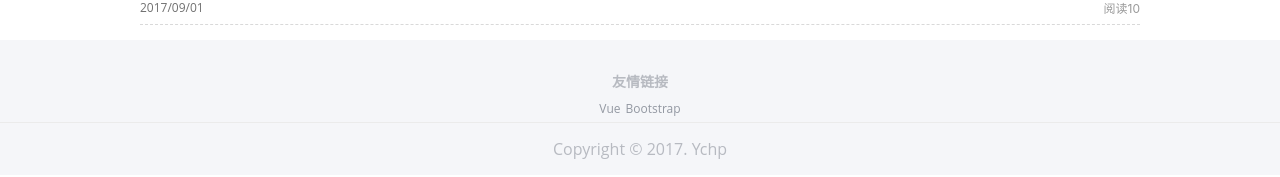
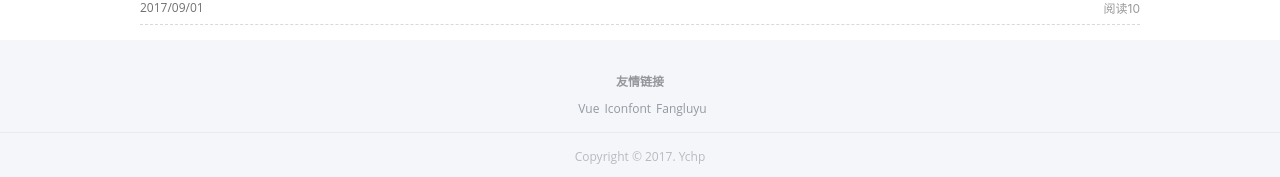
Before and after one commit to ychp/blog-front, a Vue app: page /web in a window 1280 px wide. Shown: the part 1382-1559 px from the top of the page. Built offline with nearby package versions, Linux system fonts and the light colour scheme; a small style sheet from the web is missing.

Commit message:
update footer

```diff
--- a/src/components/common/footer/view.js
+++ b/src/components/common/footer/view.js
@@ -10,8 +10,12 @@ export default {
           url: 'https://cn.vuejs.org/'
         },
         {
-          name: 'Bootstrap',
-          url: 'http://www.bootcss.com/s'
+          name: 'Iconfont',
+          url: 'http://iconfont.cn/'
+        },
+        {
+          name: 'Fangluyu',
+          url: 'http://fangluyu.cn/'
         }
       ]
     }
--- a/src/components/common/footer/view.less
+++ b/src/components/common/footer/view.less
@@ -1,3 +1,4 @@
+@import '../../global/base.less';
 .footer {
   position: relative;
   margin-top: 15px;
@@ -11,21 +12,19 @@
     margin-top: 15px;
     text-align: center;
     .t-h3 {
-      font-size: 14px;
-      color: #b7bac1;
+      font-size: 12px;
+      color: #94969B;
       line-height: 24px;
-      margin-bottom: 0px;
     }
     .list-inline {
-      padding-left: 0;
-      margin-left: -5px;
-      list-style: none;
-      margin-bottom: 0;
-      li {
+      margin: auto;
+      width: 400px;
+      margin-bottom: 10px;
+      .friend-link {
         line-height: 26px;
         display: inline-block;
+        padding-top: 0px;
         padding-left: 5px;
-        list-style: none;
         a {
           color: #9398A2;
           font-size: 12px;
@@ -37,9 +36,8 @@
     width: 100%;
     margin: auto;
     .copyright {
+      font-size: 12px;
       color: #b7bac1;
-      text-align: center;
-      margin-bottom: 0px;
       padding-top: 15px;
       padding-bottom: 15px;
       border-top: 1px solid #ebebeb;
--- a/src/components/common/footer/view.vue
+++ b/src/components/common/footer/view.vue
@@ -1,15 +1,15 @@
 <template>
     <div class="footer">
-        <div class="mode-link">
+        <div class="mode-link text-center">
         <h3 class="t-h3">友情链接</h3>
-        <ul class="list-inline">
-            <li v-for="link in inlineLinks">
+        <ul class="list-inline justify-content-center">
+            <li class="friend-link" v-for="(link, index) in inlineLinks" v-bind:class="{ 'new-line': (index + 1) % 2 == 0 }">
                 <a v-bind:href="link.url" target="_blank">{{ link.name }}</a>
             </li>
         </ul>
         </div>
         <div class="copy">
-        <p class="copyright">Copyright © 2017. Ychp</p>
+        <p class="copyright text-center">Copyright © 2017. Ychp</p>
         </div>
     </div>
 </template>
```
